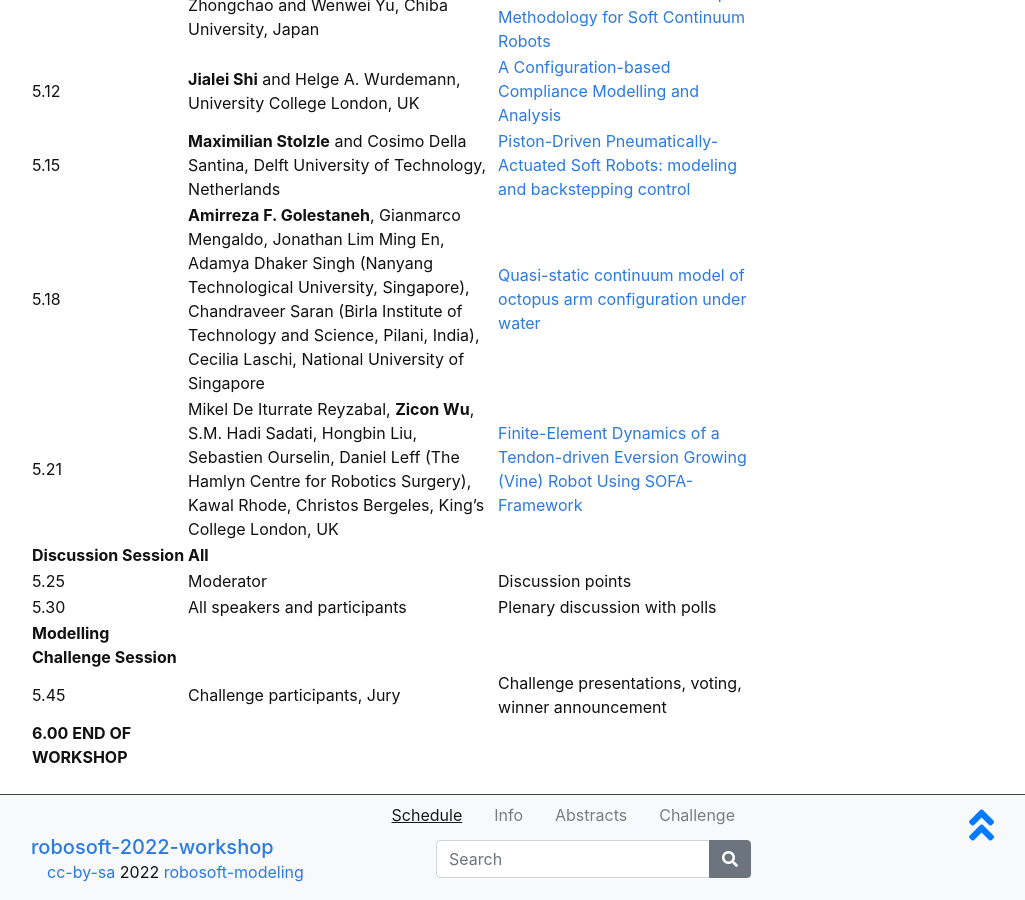
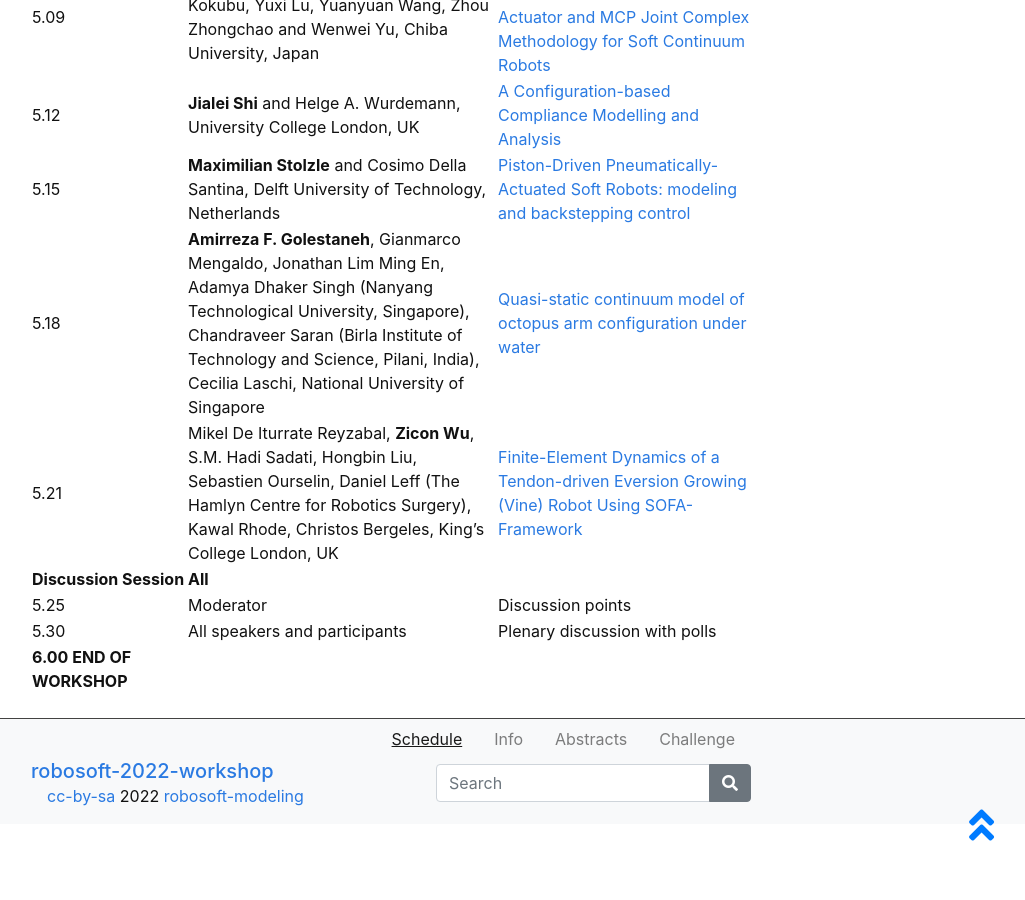
Before and after one commit to robosoft-modeling/robosoft-2022-workshop, a Jekyll site: the page built from content/1-schedule.md, in a window 1280 px wide and 900 px high, scrolled down 1291 px. Shown: the whole window, without its empty margins (249-1274 px from the left). Built offline with Jekyll 4.4.1, drawn with Linux system fonts in a browser that asks for light colours; some of the changed text lies outside the part shown.

Commit message:
Update 1-schedule.md

```diff
--- a/content/1-schedule.md
+++ b/content/1-schedule.md
@@ -36,6 +36,4 @@ Time (GMT) | Speaker | Topic
 **Discussion Session** | **All** |
 5.25    | Moderator                           | Discussion points
 5.30    | All speakers and participants       | Plenary discussion with polls
-**Modelling Challenge Session** | |
-5.45    | Challenge participants, Jury        | Challenge presentations, voting, winner announcement |
 **6.00 END OF WORKSHOP** | |
```
Also changed, not shown: other parts of content/1-schedule.md (+1 -1 lines).
